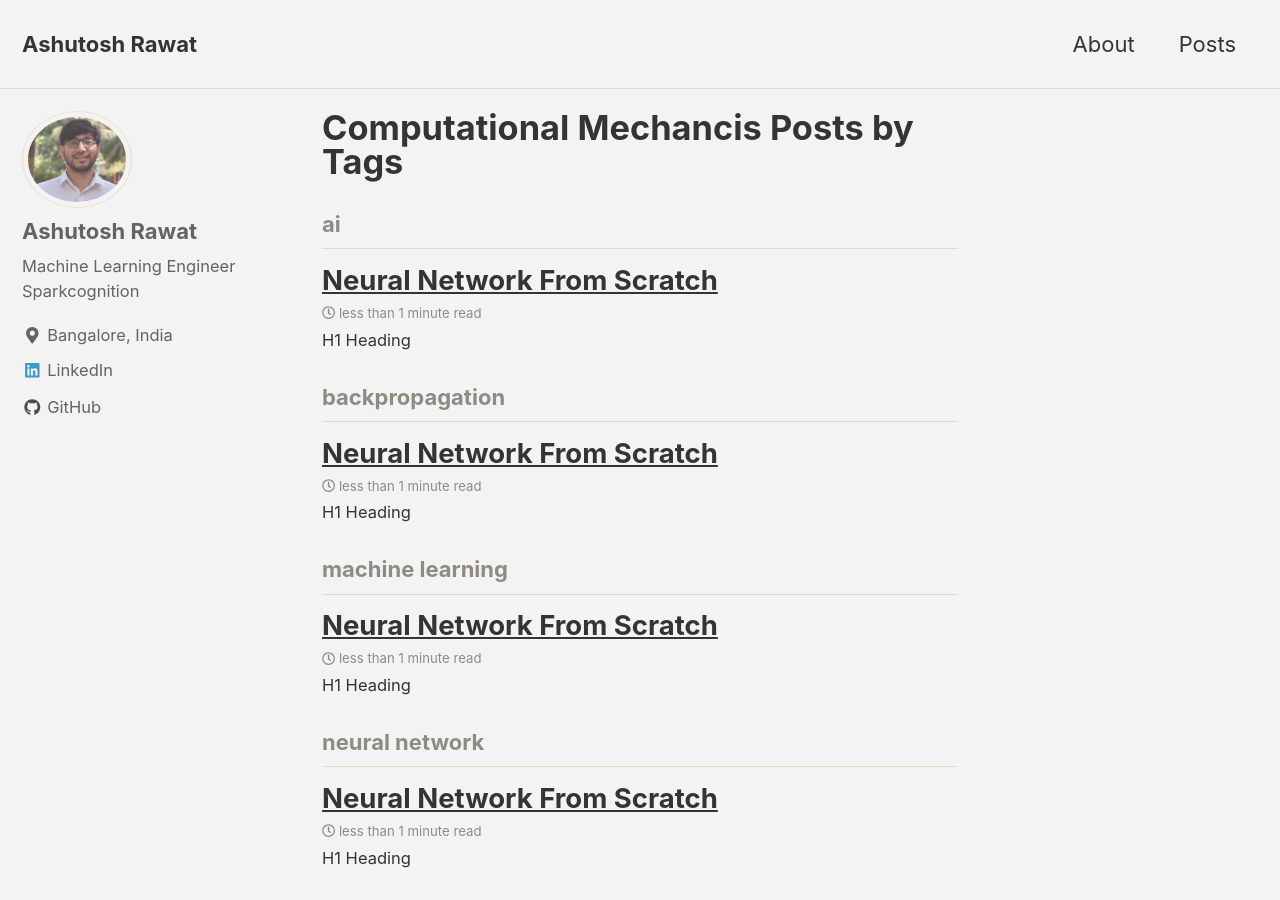
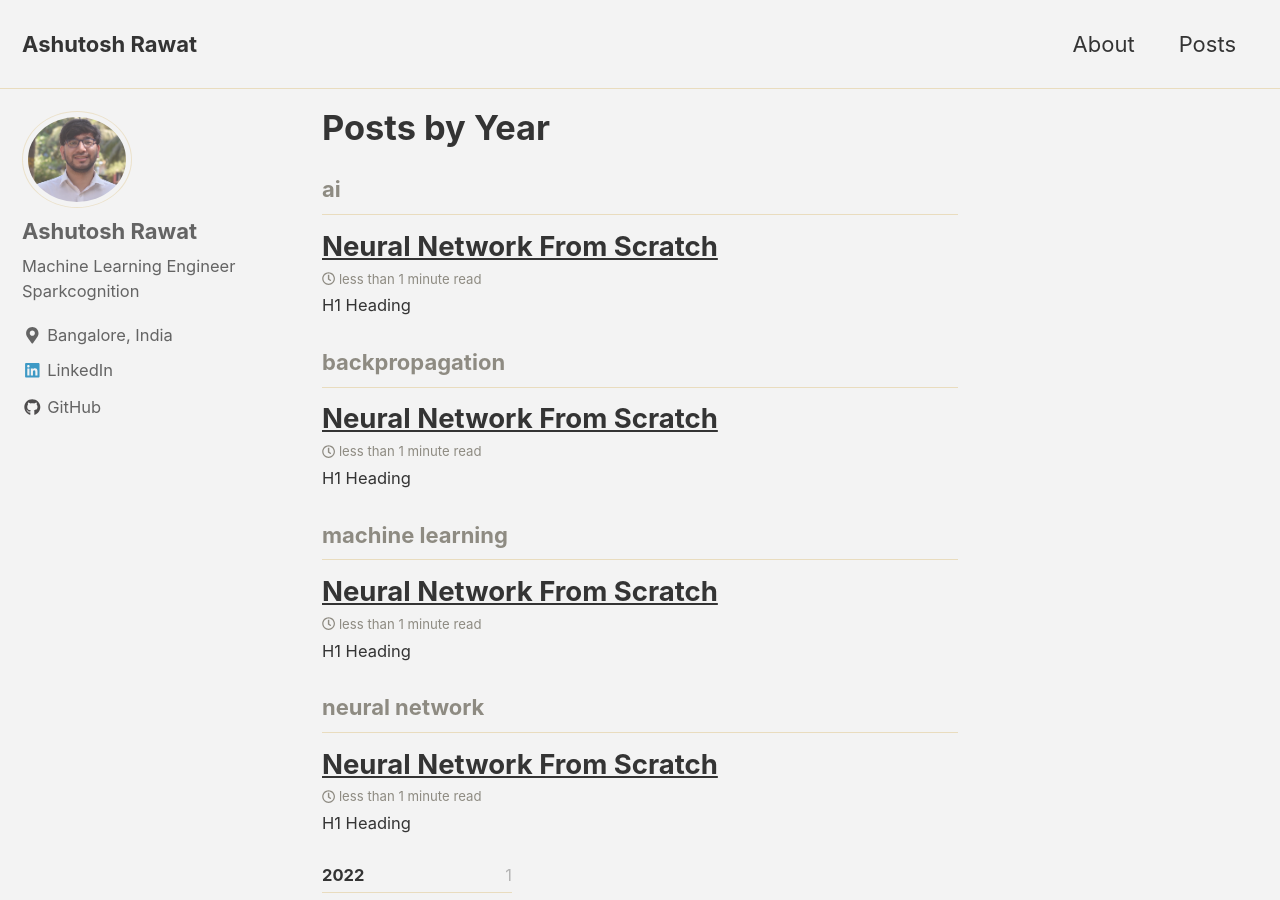
Before and after one commit to ashutoshrawat/ashutoshrawat.github.io, a Jekyll site: the page built from _pages/blog.md, in a window 1280 px wide and 900 px high. Built offline with Jekyll 4.4.1, drawn with Linux system fonts in a browser that asks for light colours; nearby versions of some CDN libraries; some of the changed text lies outside the part shown.

Commit message:
Update blog.md

```diff
--- a/_pages/blog.md
+++ b/_pages/blog.md
@@ -1,7 +1,7 @@
 ---
-layout: archive
+layout: posts
 permalink: /blog/
-title: "Computational Mechancis Posts by Tags"
+title: "Posts by Year"
 author_profile: true
 ---
 {% include base_path %}
```
